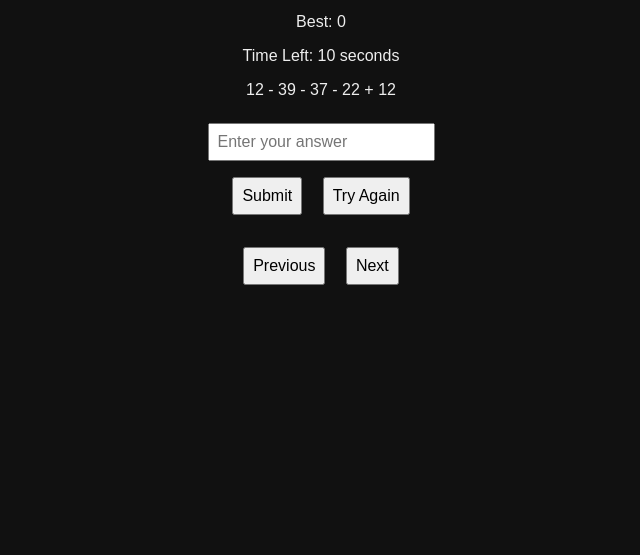
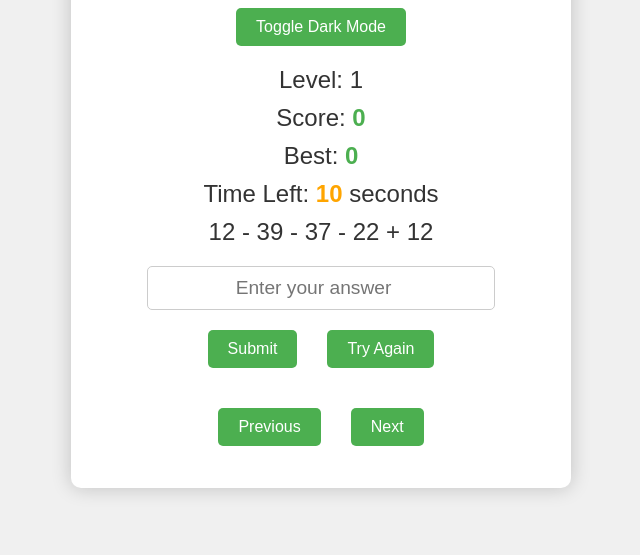
Before and after one commit to OnemanCircle/Light-Arthemetic, a plain HTML site: page index.html in a window 1280 px wide. Shown: the part 245-800 px from the top of the page, without its empty margins (319-959 px from the left). Drawn offline with Linux system fonts and the light colour scheme.

Commit message:
Update style.css

```diff
--- a/style.css
+++ b/style.css
@@ -1,13 +1,122 @@
-body {
-  font-family: sans-serif;
-  background-color: #111;
-  color: #eee;
-  text-align: center;
-  padding: 2em;
+/* Basic Reset */
+* {
+  margin: 0;
+  padding: 0;
+  box-sizing: border-box;
 }
 
-input, button {
-  padding: 0.5em;
-  margin: 0.5em;
-  font-size: 1em;
+body {
+  font-family: 'Arial', sans-serif;
+  background-color: #f0f0f0;
+  color: #333;
+  display: flex;
+  justify-content: center;
+  align-items: center;
+  min-height: 100vh;
+  flex-direction: column;
+  text-align: center;
+  transition: background-color 0.3s ease;
 }
+
+/* Dark Mode */
+body.dark-mode {
+  background-color: #121212;
+  color: #fff;
+}
+
+h1 {
+  font-size: 3rem;
+  margin-bottom: 1.5rem;
+}
+
+.container {
+  padding: 2rem;
+  background-color: #fff;
+  border-radius: 10px;
+  box-shadow: 0 0 20px rgba(0, 0, 0, 0.2);
+  max-width: 500px;
+  width: 100%;
+  text-align: center;
+}
+
+button {
+  background-color: #4CAF50;
+  border: none;
+  color: white;
+  padding: 10px 20px;
+  text-align: center;
+  font-size: 1rem;
+  margin: 10px;
+  cursor: pointer;
+  border-radius: 5px;
+  transition: background-color 0.3s ease;
+}
+
+button:hover {
+  background-color: #45a049;
+}
+
+button:focus {
+  outline: none;
+}
+
+input[type="number"] {
+  padding: 10px;
+  font-size: 1.2rem;
+  margin: 10px;
+  width: 80%;
+  border-radius: 5px;
+  border: 1px solid #ccc;
+  text-align: center;
+}
+
+input[type="number"]:focus {
+  outline: none;
+  border-color: #4CAF50;
+}
+
+/* Score and Time */
+p {
+  font-size: 1.5rem;
+  margin: 10px;
+}
+
+#score, #bestScore {
+  font-weight: bold;
+  color: #4CAF50;
+}
+
+/* Buttons Row */
+.btn-row {
+  display: flex;
+  justify-content: center;
+  gap: 10px;
+}
+
+/* Timer */
+#timer {
+  font-weight: bold;
+  color: orange;
+}
+
+/* Level Unlocking */
+button:disabled {
+  background-color: #ddd;
+  cursor: not-allowed;
+}
+
+/* Dark Mode Button */
+button[onclick="toggleDarkMode()"] {
+  margin-top: 20px;
+}
+
+/* Result Message */
+#result {
+  font-size: 1.2rem;
+  margin-top: 20px;
+  color: #ff6347;
+}
+
+body.dark-mode #result {
+  color: #ff4500;
+}
```
